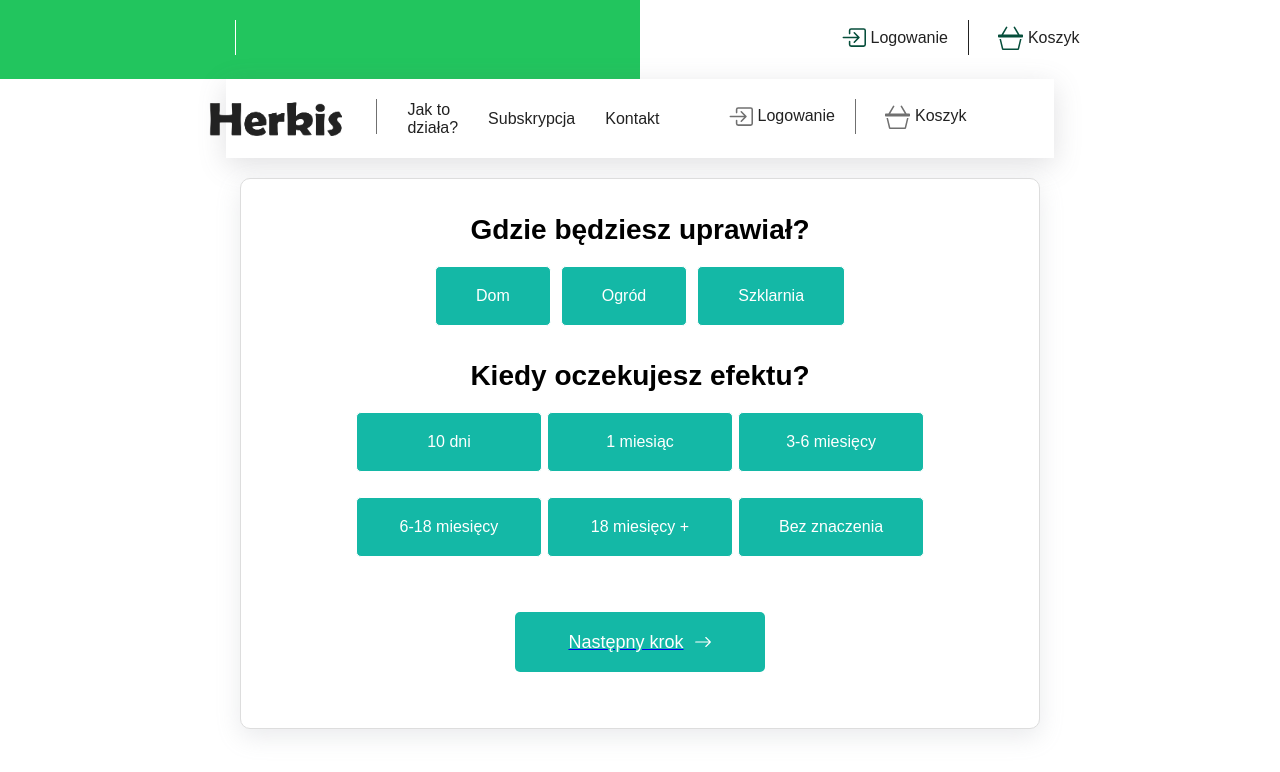
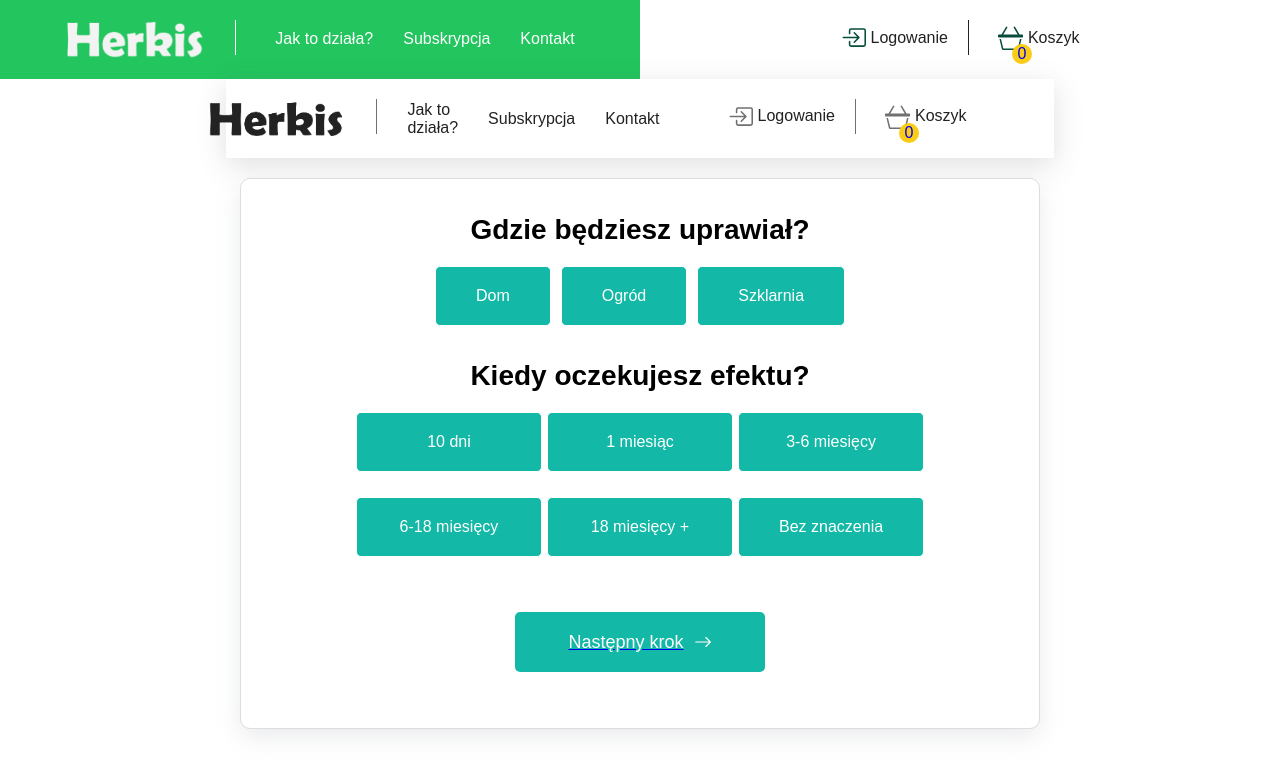
Before and after one commit to migdalius/herkis_shop, a React (Create React App) app in the folder client/: page /krok-1 in a window 1280 px wide. Shown: the top 772 px of the page. Built offline with nearby package versions, Linux system fonts and the light colour scheme.

Commit message:
Basket Sub quantity

```diff
--- a/client/src/components/nav/Navigation.jsx
+++ b/client/src/components/nav/Navigation.jsx
@@ -88,6 +88,7 @@ const ContentWrapper = styled.div`
   display: flex;
   align-items: center;
   gap: 10px;
+  position: relative;
 `;
 const NavContainer = styled.div`
   display: flex;
@@ -104,31 +105,27 @@ const NavText = styled.p`
 
 const HeroContainer = styled.div``;
 
-const HamburgerMenu = styled.div`
-  display: none;
-
-  @media (max-width: 920px) {
-    display: block;
-    cursor: pointer;
-  }
-`;
-
 const Nav = styled.div`
   margin: 20px;
   display: flex;
   justify-content: center;
-  @media (max-width: 1105px) {
-    margin: 20px;
-    margin-bottom: 40px;
-  }
-  @media (max-width: 920px) {
-    display: none;
-  }
 `;
 
+const Circle = styled.div`
+  display: flex;
+  justify-content: center;
+  align-items: center;
+  width: 20px;
+  height: 20px;
+  background-color: #facc15;
+  border-radius: 50%;
+  position: absolute;
+  bottom: -9px;
+  left: 14px;
+`;
+const CircleNumber = styled.p``;
+
 const Navigation = () => {
-  const [showNav, setShowNav] = useState(false);
-
   return (
     <>
       <Container>
@@ -182,9 +179,6 @@ const Navigation = () => {
                 <ListItem>Kontakt</ListItem>
               </Link>
             </List>
-            <HamburgerMenu onClick={() => setShowNav(!showNav)}>
-              <Basket3 size={25} color={"#222"} />
-            </HamburgerMenu>
           </Nav>
         </LeftNav>
         <RightNav>
@@ -218,6 +212,9 @@ const Navigation = () => {
                 >
                   <Basket3 size={25} color={"#064e3b"} />
                   <NavText>Koszyk</NavText>
+                  <Circle>
+                    <CircleNumber>0</CircleNumber>
+                  </Circle>
                 </Link>
               </ContentWrapper>
             </NavContainer>
--- a/client/src/components/topNav/TopNav.jsx
+++ b/client/src/components/topNav/TopNav.jsx
@@ -2,6 +2,7 @@ import styled, { keyframes } from "styled-components";
 import { ArrowRight, Basket3, BoxArrowInRight } from "react-bootstrap-icons";
 import img from "../../img/home/mask.jpg";
 import { Link } from "react-router-dom";
+import { useSelector, useDispatch } from "react-redux";
 
 const Container = styled.div`
   display: flex;
@@ -62,6 +63,7 @@ const ContentWrapper = styled.div`
   display: flex;
   align-items: center;
   gap: 10px;
+  position: relative;
 `;
 const NavContainer = styled.div`
   display: flex;
@@ -74,8 +76,22 @@ const NavText = styled.p`
     display: none;
   }
 `;
+const Circle = styled.div`
+  display: flex;
+  justify-content: center;
+  align-items: center;
+  width: 20px;
+  height: 20px;
+  background-color: #facc15;
+  border-radius: 50%;
+  position: absolute;
+  bottom: -9px;
+  left: 14px;
+`;
+const CircleNumber = styled.p``;
 
 const TopNav = () => {
+  const quantity = useSelector((state) => state.cart.quantity);
   return (
     <>
       <Container>
@@ -161,6 +177,9 @@ const TopNav = () => {
                 >
                   <Basket3 size={25} color={"#707070"} />
                   <NavText>Koszyk</NavText>
+                  <Circle>
+                    <CircleNumber>{quantity}</CircleNumber>
+                  </Circle>
                 </Link>
               </ContentWrapper>
             </NavContainer>
--- a/client/src/pages/sub/Sub.jsx
+++ b/client/src/pages/sub/Sub.jsx
@@ -5,6 +5,10 @@ import TopNav from "../../components/topNav/TopNav";
 import { Link } from "react-router-dom";
 
 import { Basket, Clock } from "react-bootstrap-icons";
+import { useEffect, useState } from "react";
+import axios from "axios";
+import { useDispatch, useSelector } from "react-redux";
+import { addProduct } from "../../redux/cartRedux";
 
 const MainContainer = styled.div`
   height: auto;
@@ -244,6 +248,34 @@ const BigDescTitle = styled.p`
   margin: 10px;
 `;
 const Sub = () => {
+  const [product, setProduct] = useState({});
+  const dispatch = useDispatch();
+  const [quantity, setQuantity] = useState(1);
+
+  const [products, setProducts] = useState([]);
+  useEffect(() => {
+    const getProducts = async () => {
+      try {
+        const res = await axios.get(
+          "http://localhost:5000/api/products?category=week"
+        );
+        setProducts(res.data);
+      } catch (err) {}
+    };
+    getProducts();
+  }, []);
+
+  const handleClick = () => {
+    //update cart
+    dispatch(
+      addProduct({
+        ...product,
+        quantity,
+      })
+    );
+  };
+  console.log(products);
+
   return (
     <>
       <TopNav />
@@ -311,54 +343,24 @@ const Sub = () => {
             <PriceContainer>
               <PriceWrap>
                 <PriceTitle>Nowy zestaw co tydzień</PriceTitle>
+                {products.map((item) => {
+                  return (
                     <SubContainer>
                       <LeftContainer>
                         <TitleContainer>Miesięczny</TitleContainer>
                         <TitleContainerPrice>
-                      234,95 zł / miesięcznie
+                          {item.price} zł / miesięcznie
                         </TitleContainerPrice>
-                    <SubTitlePrice>Oszczędzasz 15 zł</SubTitlePrice>
+                        <SubTitlePrice>
+                          Oszczędzasz {item.bonus} zł
+                        </SubTitlePrice>
                       </LeftContainer>
                       <RightContainer>
-                    <Button>Subskrybuj</Button>
+                        <Button onClick={handleClick}>Subskrybuj</Button>
                       </RightContainer>
                     </SubContainer>
-                <SubContainer>
-                  <LeftContainer>
-                    <TitleContainer>3 Miesiące</TitleContainer>
-                    <TitleContainerPrice>
-                      224,95 zł / miesięcznie
-                    </TitleContainerPrice>
-                    <SubTitlePrice>Oszczędzasz 75 zł</SubTitlePrice>
-                  </LeftContainer>
-                  <RightContainer>
-                    <Button>Subskrybuj</Button>
-                  </RightContainer>
-                </SubContainer>
-                <SubContainer>
-                  <LeftContainer>
-                    <TitleContainer>6 Miesięcy</TitleContainer>
-                    <TitleContainerPrice>
-                      214,85 zł / miesięcznie
-                    </TitleContainerPrice>
-                    <SubTitlePrice>Oszczędzasz 421,20 zł</SubTitlePrice>
-                  </LeftContainer>
-                  <RightContainer>
-                    <Button>Subskrybuj</Button>
-                  </RightContainer>
-                </SubContainer>
-                <SubContainer>
-                  <LeftContainer>
-                    <TitleContainer>12 Miesięcy</TitleContainer>
-                    <TitleContainerPrice>
-                      199,95 zł / miesięcznie
-                    </TitleContainerPrice>
-                    <SubTitlePrice>Oszczędzasz 606 zł</SubTitlePrice>
-                  </LeftContainer>
-                  <RightContainer>
-                    <Button>Subskrybuj</Button>
-                  </RightContainer>
-                </SubContainer>
+                  );
+                })}
               </PriceWrap>
               <PriceWrap>
                 <PriceTitle>Nowy zestaw co miesiąc</PriceTitle>
```
Lines whose indentation alone changed are shown as unchanged.
